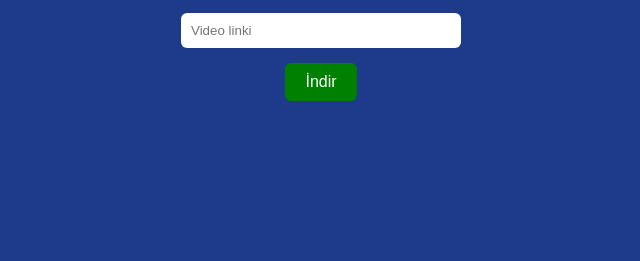
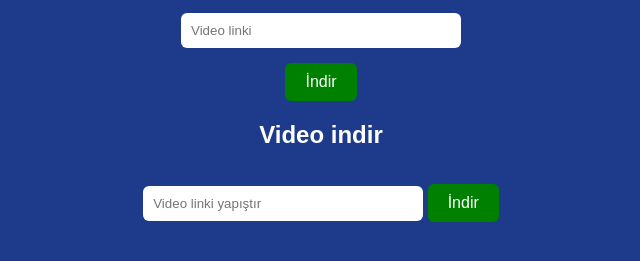
Before and after one commit to ilkerortak/Video-indrime, a website: page index.html in a window 1280 px wide. Shown: the part 199-460 px from the top of the page, without its empty margins (319-959 px from the left). Drawn offline with Linux system fonts and the light colour scheme.

Commit message:
Update index.html

```diff
--- a/index.html
+++ b/index.html
@@ -74,3 +74,9 @@ document.getElementById("sonuc").innerHTML =
 
 </body>
 </html>
+<h2>Video indir</h2>
+
+<form action="/download" method="get">
+  <input type="text" name="url" placeholder="Video linki yapıştır">
+  <button type="submit">İndir</button>
+</form>
```
